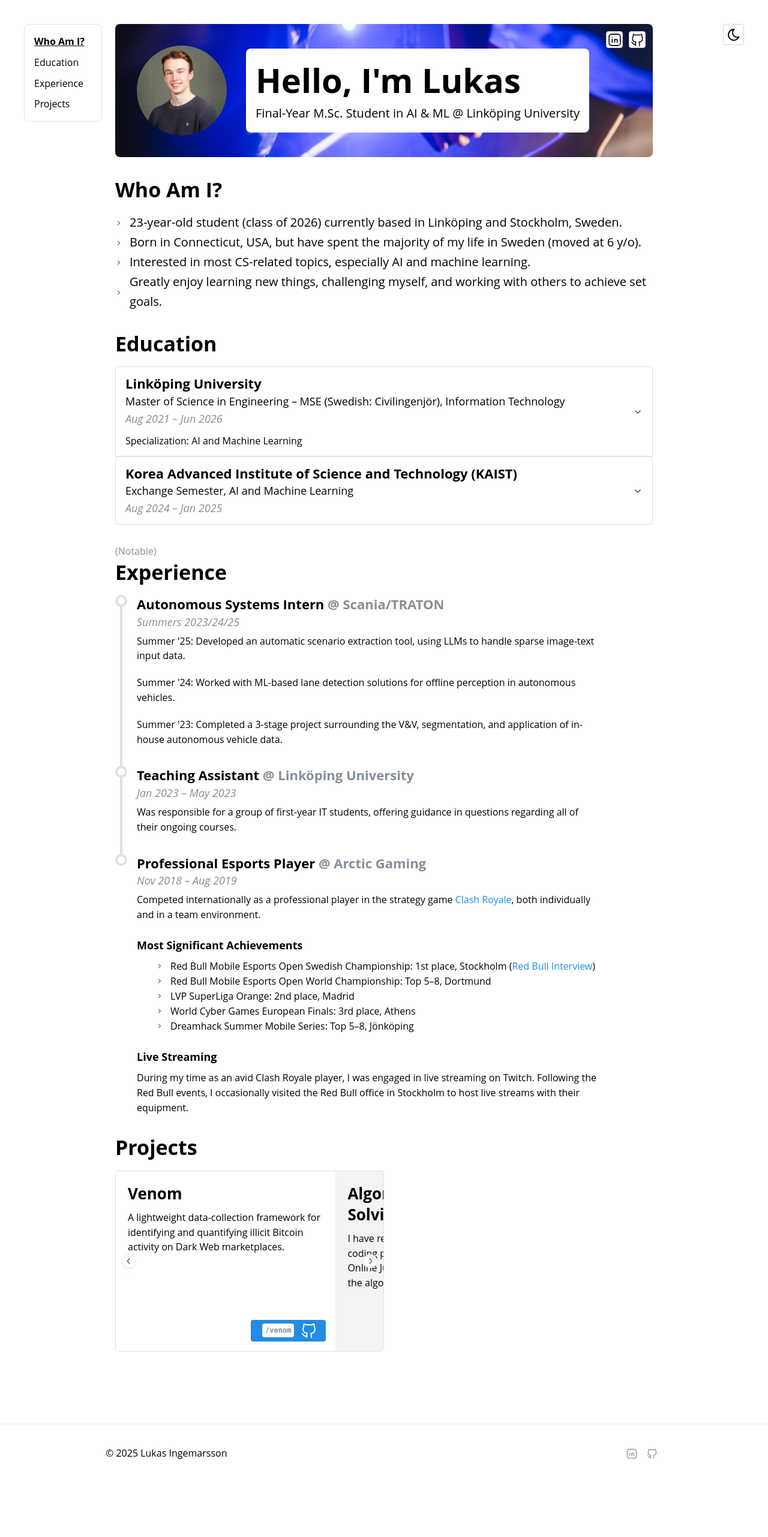
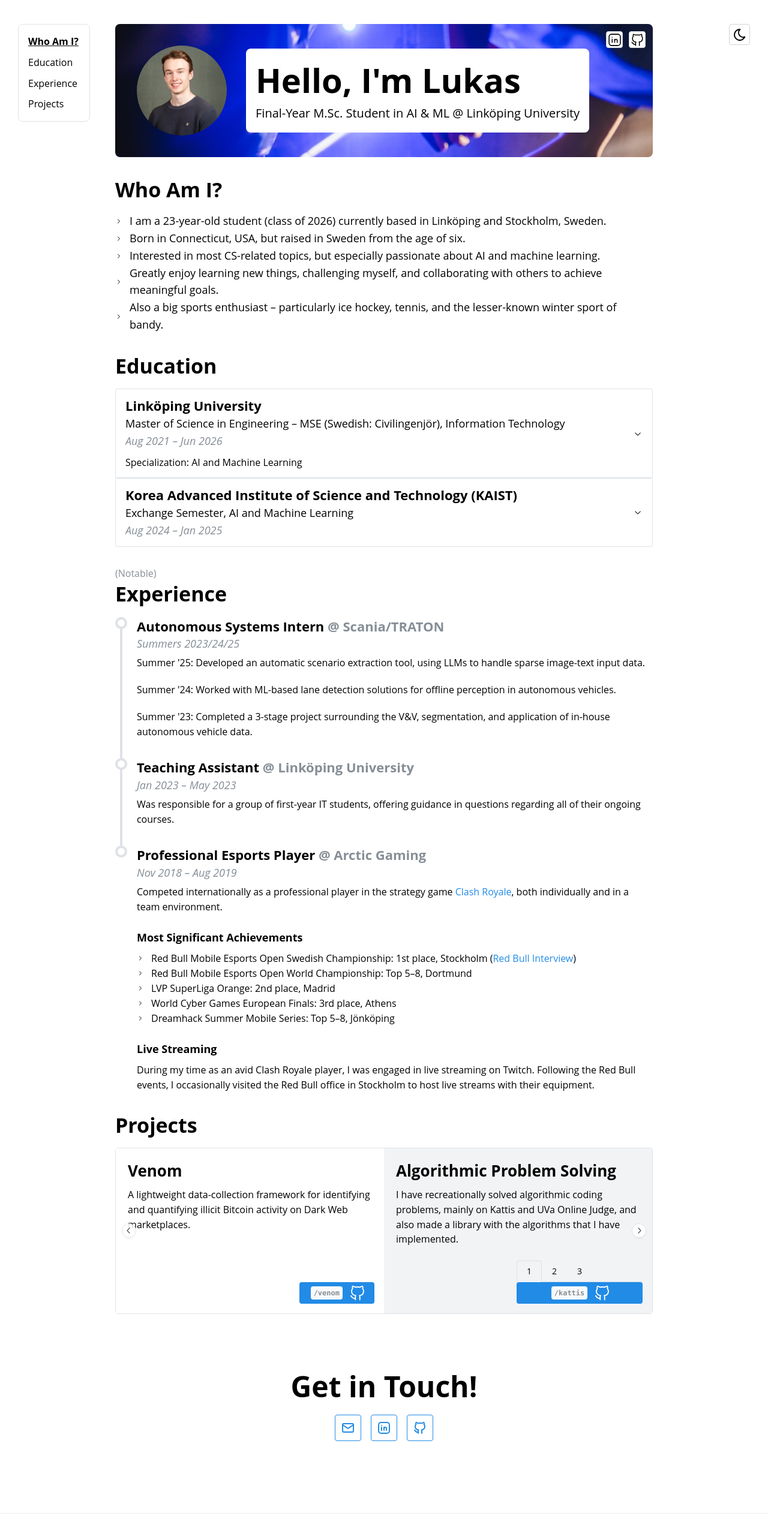
Before and after one commit to LukasIngemarsson/lukasingemarsson.github.io, a React (Vite) app in the folder portfolio/: page /#whoami in a window 1280 px wide. Shown: the top 2563 px of the page at 60% size. Before the commit the page ends 2473 px from the top, so only its background shows below. Built offline with nearby package versions, Linux system fonts and the light colour scheme.

Commit message:
added contact links, updated who-am-i section, and made general progress

```diff
--- a/portfolio/src/App.tsx
+++ b/portfolio/src/App.tsx
@@ -15,6 +15,7 @@
 import Navbar from "./components/Navbar";
 
 import { SECTIONS_DATA } from "./data/sections.data";
+import Links from "./components/Links";
 
 const theme = createTheme({
   fontFamily: "Open Sans, sans-serif",
@@ -61,7 +62,7 @@
     return () => window.removeEventListener("scroll", handleScroll);
   }, []);
 
-  const marginX = "40px";
+  const marginX = "30px";
   const marginY = "40px";
 
   return (
@@ -94,6 +95,7 @@
             </div>
           ))}
         </Stack>
+        <Links />
         <Footer />
       </MantineProvider>
     </>
--- /dev/null
+++ b/portfolio/src/components/LinkIcon.tsx
@@ -0,0 +1,26 @@
+import { ActionIcon, Tooltip } from "@mantine/core";
+import type React from "react";
+
+type Props = {
+  tooltipLabel: string;
+  href: string;
+  children: React.ReactNode;
+};
+
+function LinkIcon({ tooltipLabel, href, children }: Props) {
+  return (
+    <Tooltip label={tooltipLabel}>
+      <ActionIcon
+        component="a"
+        href={href}
+        target="_blank"
+        size="xl"
+        variant="outline"
+      >
+        {children}
+      </ActionIcon>
+    </Tooltip>
+  );
+}
+
+export default LinkIcon;
--- /dev/null
+++ b/portfolio/src/components/Links.tsx
@@ -0,0 +1,43 @@
+import { Group, Stack, Title } from "@mantine/core";
+import {
+  IconBrandGithub,
+  IconBrandLinkedin,
+  IconFileText,
+  IconMail,
+} from "@tabler/icons-react";
+import LinkIcon from "./LinkIcon";
+
+function Links() {
+  const iconSize = 24;
+
+  return (
+    <Stack align="center" justify="center" pt={50}>
+      <Title size="3rem">Get in Touch!</Title>
+      <Group>
+        {/* <LinkIcon tooltipLabel="Download CV/Resume" href="/cv.pdf">
+          <IconFileText size={iconSize} />
+        </LinkIcon> */}
+        <LinkIcon
+          tooltipLabel="Email Me"
+          href="mailto:ingemarsson.lukas@gmail.com"
+        >
+          <IconMail size={iconSize} />
+        </LinkIcon>
+        <LinkIcon
+          tooltipLabel="LinkedIn"
+          href="https://www.linkedin.com/in/lukas-ingemarsson/"
+        >
+          <IconBrandLinkedin size={iconSize} />
+        </LinkIcon>
+        <LinkIcon
+          tooltipLabel="GitHub"
+          href="https://github.com/LukasIngemarsson"
+        >
+          <IconBrandGithub size={iconSize} />
+        </LinkIcon>
+      </Group>
+    </Stack>
+  );
+}
+
+export default Links;
--- a/portfolio/src/components/Navbar.tsx
+++ b/portfolio/src/components/Navbar.tsx
@@ -5,7 +5,7 @@
 
 function Navbar({ activeSection, ...paperProps }: Props) {
   return (
-    <Paper p="md" radius="md" w={130} withBorder {...paperProps}>
+    <Paper p="md" radius="md" w={120} withBorder {...paperProps}>
       <Stack gap="xs">
         {SECTIONS_DATA.map(({ id, title }) => {
           const isActive = activeSection === id;
--- a/portfolio/src/data/experience.data.tsx
+++ b/portfolio/src/data/experience.data.tsx
@@ -46,7 +46,7 @@
       , both individually and in a team environment. <br />
     </Text>
     <Title order={4}>Most Significant Achievements</Title>
-    <List icon={<IconChevronRight size={12} />}>
+    <List icon={<IconChevronRight size={12} />} pl={0}>
       <List.Item>
         Red Bull Mobile Esports Open Swedish Championship: 1st place, Stockholm
         (
--- a/portfolio/src/sections/Experience.tsx
+++ b/portfolio/src/sections/Experience.tsx
@@ -5,7 +5,7 @@
 
 function Experience() {
   return (
-    <Stack w="90%">
+    <Stack>
       <Stack gap={0}>
         <Text size="s" c="dimmed">
           (Notable)
--- a/portfolio/src/sections/Projects.tsx
+++ b/portfolio/src/sections/Projects.tsx
@@ -8,13 +8,12 @@
   return (
     <Stack>
       <Title order={1}>Projects</Title>
-      <Paper withBorder w="50%" p={0}>
+      <Paper withBorder p={0}>
         <Carousel
-          height={300}
+          height={275}
           controlsOffset="xs"
           controlSize={24}
-          slideSize="80%"
-          slideGap="sm"
+          slideSize="50%"
         >
           {SLIDE_DATA.map((slide, idx) => (
             <ProjectCarouselSlide
--- a/portfolio/src/sections/WhoAmI.tsx
+++ b/portfolio/src/sections/WhoAmI.tsx
@@ -18,22 +18,25 @@
   return (
     <Stack>
       <Title order={1}>Who Am I?</Title>
-      <List icon={<IconChevronRight size={12} />} size="xl">
+      <List icon={<IconChevronRight size={12} />} size="lg">
         <List.Item>
-          {calculateMyAge()}-year-old student (class of 2026) currently based in
-          Linköping and Stockholm, Sweden.
+          I am a {calculateMyAge()}-year-old student (class of 2026) currently
+          based in Linköping and Stockholm, Sweden.
         </List.Item>
         <List.Item>
-          Born in Connecticut, USA, but have spent the majority of my life in
-          Sweden (moved at 6 y/o).
+          Born in Connecticut, USA, but raised in Sweden from the age of six.
         </List.Item>
         <List.Item>
-          Interested in most CS-related topics, especially AI and machine
-          learning.
+          Interested in most CS-related topics, but especially passionate about
+          AI and machine learning.
         </List.Item>
         <List.Item>
-          Greatly enjoy learning new things, challenging myself, and working
-          with others to achieve set goals.
+          Greatly enjoy learning new things, challenging myself, and
+          collaborating with others to achieve meaningful goals.
+        </List.Item>
+        <List.Item>
+          Also a big sports enthusiast – particularly ice hockey, tennis, and
+          the lesser-known winter sport of bandy.
         </List.Item>
       </List>
     </Stack>
```
